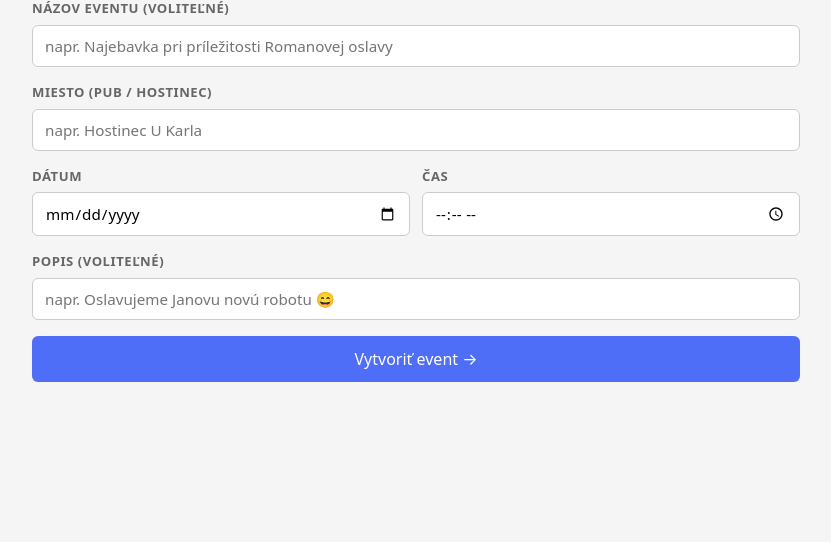
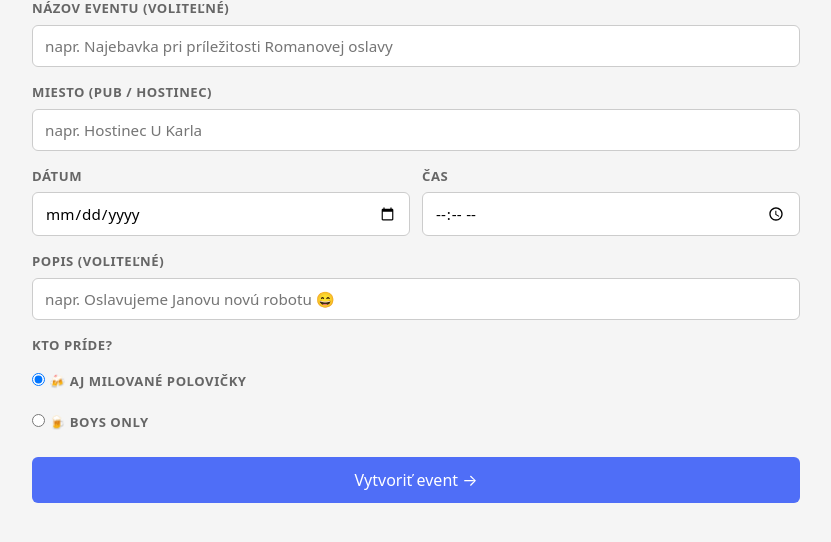
Before and after one commit to xvasko14/pivoprojekt, a FastAPI app: page /events/new in a window 1280 px wide. Shown: the part 211-753 px from the top of the page, without its empty margins (224-1055 px from the left). Run offline with FastAPI, Linux system fonts and the light colour scheme.

Commit message:
feat: add boys_only / aj milované polovičky selector to events
Co-Authored-By: Claude Sonnet 4.6 <noreply@anthropic.com>

```diff
--- a/main.py
+++ b/main.py
@@ -64,6 +64,7 @@ async def create_event(
     event_date: str = Form(""),
     event_time: str = Form(""),
     description: str = Form(""),
+    boys_only: str = Form(""),
 ):
     errors = {}
     if not place.strip():
@@ -81,9 +82,10 @@ async def create_event(
             "event_date": event_date,
             "event_time": event_time,
             "description": description,
+            "boys_only": boys_only,
         })
 
-    result = database.create_event(place.strip(), event_date.strip(), event_time.strip(), description.strip() or None, title.strip() or None)
+    result = database.create_event(place.strip(), event_date.strip(), event_time.strip(), description.strip() or None, title.strip() or None, boys_only == "on")
     request.session["flash"] = {"type": "success", "message": "✅ Event vytvorený!"}
     return RedirectResponse(url=f"/events/{result['id']}", status_code=303)
 
@@ -164,6 +166,7 @@ async def edit_event(
     event_date: str = Form(""),
     event_time: str = Form(""),
     description: str = Form(""),
+    boys_only: str = Form(""),
 ):
     event = database.get_event(event_id)
     if not event:
@@ -180,12 +183,12 @@ async def edit_event(
     if errors:
         return templates.TemplateResponse(request, "event_edit.html", {
             "event": {**event, "title": title, "place": place, "event_date": event_date,
-                      "event_time": event_time, "description": description},
+                      "event_time": event_time, "description": description, "boys_only": boys_only == "on"},
             "errors": errors,
         })
 
     database.update_event(event_id, place.strip(), event_date.strip(),
-                          event_time.strip(), description.strip() or None, title.strip() or None)
+                          event_time.strip(), description.strip() or None, title.strip() or None, boys_only == "on")
     return RedirectResponse(url=f"/events/{event_id}", status_code=303)
 
 
--- a/static/style.css
+++ b/static/style.css
@@ -81,6 +81,7 @@ body {
 }
 .card:hover { border-color: #4f6ef7; }
 .card-place { font-weight: 700; font-size: 1rem; margin-bottom: 4px; }
+.card-subplace { color: #888; font-size: 0.82rem; margin-bottom: 2px; }
 .card-datetime { color: #666; font-size: 0.88rem; margin-bottom: 8px; }
 .card-going { font-size: 0.85rem; }
 
@@ -105,6 +106,7 @@ body {
 .event-title { font-size: 1.6rem; font-weight: 700; margin-bottom: 6px; }
 .event-meta { color: #666; font-size: 0.95rem; margin-bottom: 4px; }
 .event-desc { color: #555; font-size: 0.9rem; margin-top: 8px; }
+.event-badge { display: inline-block; margin-top: 10px; font-size: 0.85rem; background: #f0f0f0; border-radius: 20px; padding: 3px 12px; color: #555; }
 
 .rsvp-summary { display: flex; gap: 16px; margin-bottom: 28px; }
 .rsvp-box {
@@ -159,6 +161,9 @@ body {
 .form-row .form-group { flex: 1; }
 .form-error { color: #c62828; font-size: 0.85rem; margin-top: 4px; }
 
+.radio-option { display: flex; align-items: center; gap: 8px; padding: 8px 0; font-size: 0.95rem; font-weight: normal; text-transform: none; letter-spacing: 0; color: #222; cursor: pointer; }
+.radio-option input[type="radio"] { width: auto; }
+
 .back-link { display: inline-block; margin-bottom: 20px; color: #4f6ef7; text-decoration: none; font-size: 0.9rem; }
 .back-link:hover { text-decoration: underline; }
 
--- a/templates/event_detail.html
+++ b/templates/event_detail.html
@@ -13,6 +13,7 @@
   {% if event.description %}
   <div class="event-desc">📝 {{ event.description }}</div>
   {% endif %}
+  <div class="event-badge">{% if event.boys_only %}🍺 Boys only{% else %}🍻 Aj milované polovičky{% endif %}</div>
 </div>
 
 <div class="rsvp-summary">
--- a/templates/event_new.html
+++ b/templates/event_new.html
@@ -36,6 +36,16 @@
     <input type="text" id="description" name="description" value="{{ description or '' }}" placeholder="napr. Oslavujeme Janovu novú robotu 😄">
   </div>
 
+  <div class="form-group">
+    <label style="font-weight:600;display:block;margin-bottom:8px">Kto príde?</label>
+    <label class="radio-option">
+      <input type="radio" name="boys_only" value="" {% if not boys_only %}checked{% endif %}> 🍻 Aj milované polovičky
+    </label>
+    <label class="radio-option">
+      <input type="radio" name="boys_only" value="on" {% if boys_only == 'on' %}checked{% endif %}> 🍺 Boys only
+    </label>
+  </div>
+
   <button type="submit" class="btn btn-primary" style="width:100%;padding:12px;font-size:1rem">
     Vytvoriť event →
   </button>
```
Also changed, not shown: database.py (+11 -7 lines), templates/event_edit.html (+10 -0 lines).
